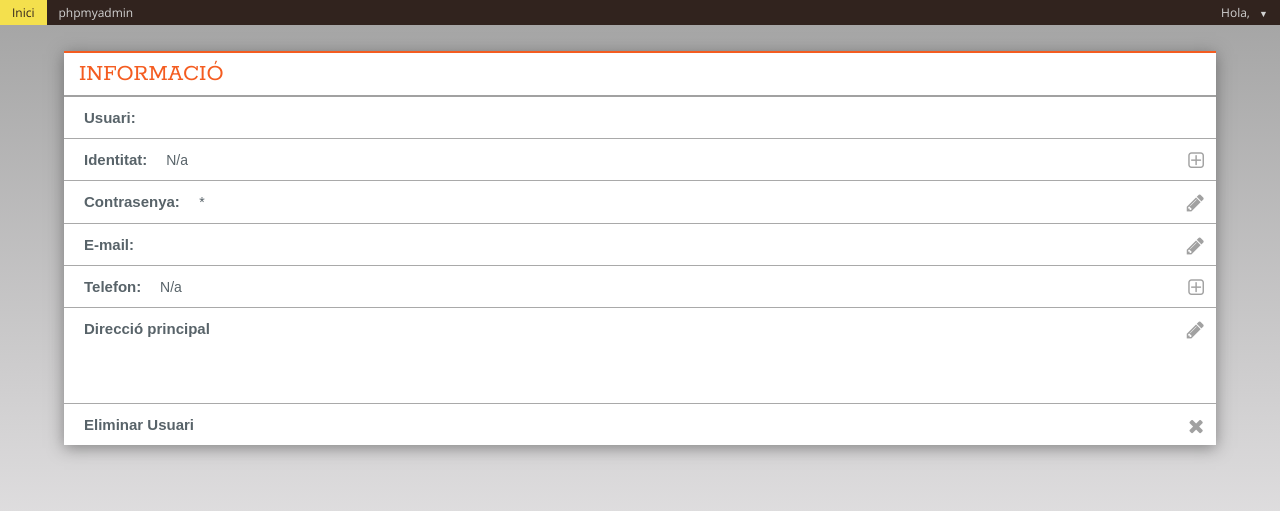
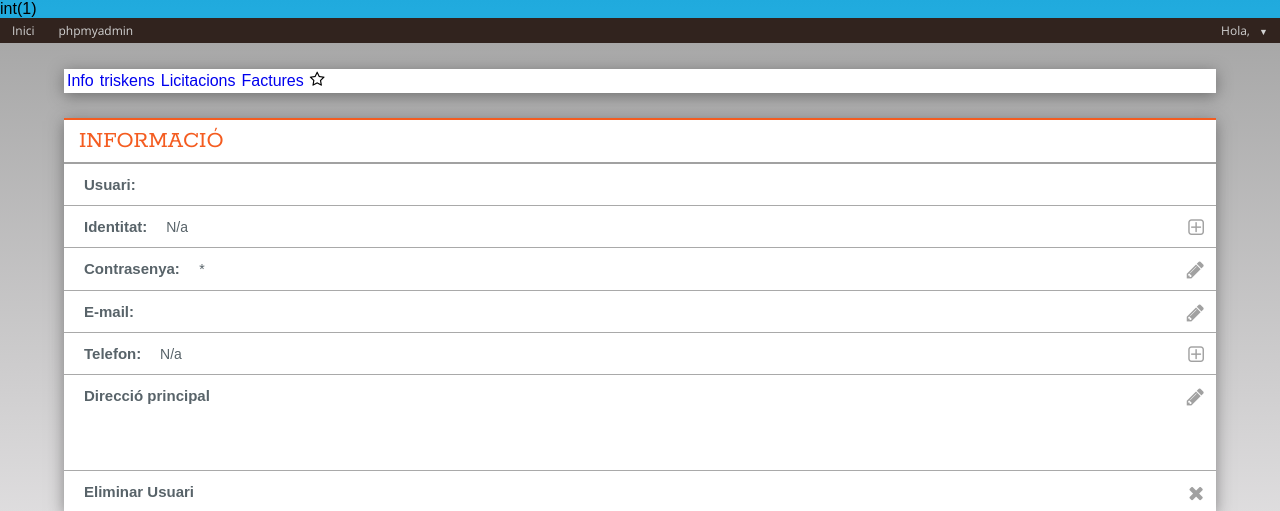
Before and after one commit to M7UF4/SubWeb, a PHP site: page /user in a window 1280 px wide. Shown: the top 511 px of the page. Run offline with PHP 8.4, Linux system fonts and the light colour scheme; the visitor is signed in with stand-in values (Sample User, id 1).

Commit message:
User - Panel

```diff
--- a/Public/css/panellUser.css
+++ b/Public/css/panellUser.css
@@ -10,6 +10,30 @@ body{
     filter: progid:DXImageTransform.Microsoft.gradient( startColorstr='#a3a3a3', endColorstr='#fffcff', GradientType=0 );
 }
 .user-box{
+    width: 100%;
+}
+.user-menu{
+    margin-top: 2%;
+    margin-left: 5%;
+    margin-right: 5%;
+    max-width: 90%;
+    width: auto;
+    background-color: white;
+    overflow: auto;
+    -webkit-box-shadow: 0px 3px 15px 0px rgba(51,51,51,0.51);
+    -moz-box-shadow: 0px 3px 15px 0px rgba(51,51,51,0.51);
+    box-shadow: 0px 3px 15px 0px rgba(51,51,51,0.51);
+}
+.user-menu > ul{
+    width: 100%;
+}
+.user-menu > ul > li{
+    width: auto;
+    padding: 3px;
+    float: left;
+}
+.user-menu > ul > li > a{
+    display: block;
     width: 100%;
 }
 .user-content{
@@ -45,7 +69,7 @@ body{
         width: 20px;
         height: 20px;
         float: left;
-        transition: all 0.3s;
+        transition: all 0.6s;
         transform: rotate(-135deg);
 
     }
@@ -53,7 +77,7 @@ body{
         border: 1px solid #b2b2b2;
         background-color: #d2d2d2;
         float: left;
-        transition: all 0.3s;
+        transition: all 0.6s;
         transform: rotate(45deg);
     }
     .user-title > a > .sb-return > .sb-return-icon{
--- a/Public/layouts/menu.php
+++ b/Public/layouts/menu.php
@@ -49,7 +49,7 @@
 
             if(isset($_SESSION['usuari'])){
                 $value=$_SESSION['usuari'];
-                //var_dump($value);
+                var_dump($value);
             }
             echo '<div class="header-nav">';
                 echo'<ul class="nav">';
--- a/System/Protocols/Usuari_Delete.php
+++ b/System/Protocols/Usuari_Delete.php
@@ -5,7 +5,6 @@
     $pass = md5($_POST['pass']);
     $usuari = new Usuari();
     $result1 = $usuari->verificar_login($user,$pass);
-    if(!isset($_SESSION['usuari'])){
     if( $result1 != null){
         $result2 = $usuari->delete($user_id);
         if($result2){
@@ -16,5 +15,4 @@
     }else{
         echo 'error1';
     }
-    }
 ?>
--- a/System/Protocols/Usuari_Signin.php
+++ b/System/Protocols/Usuari_Signin.php
@@ -1,7 +1,7 @@
 <?php
     require_once('../Classes/Usuari.php');
     //Requiered inputs
-    $newSaldo = 50; //Saldo inicial
+    $newSaldo = 500; //Saldo inicial
     $newUser = $_POST['user'];
     $newPass = md5($_POST['pass']);
     $newEmail = $_POST['email'];
--- a/index.php
+++ b/index.php
@@ -15,7 +15,6 @@ include "Public/layouts/menu.php";?>
 
         </div>
         <div class="content-zone">
-
         </div>
     </div>
 </div>
--- a/user/index.php
+++ b/user/index.php
@@ -1,7 +1,7 @@
 <!-- Header content box -->
 <?php
 $title='Configuració';
-$migas='#Inici|../index.php#Configuració|index.php';
+$migas='#Inici|../index.php#Configuració#Informació|../user';
 include "../Public/layouts/menu.php";?>
 
 <!-- Content body -->
@@ -9,7 +9,15 @@ include "../Public/layouts/menu.php";?>
 <div class="user-box">
     <!--user menu Box -->
     <div class="user-menu">
-
+        <ul>
+            <li class='um-active'><a href="../user">Info</a></li>
+            <li><a href="triskens.php">triskens</a></li>
+            <li><a href="licitacions.php">Licitacions</a></li>
+            <li><a href="factures.php">Factures</a></li>
+            <?php
+            echo '<li><a>'.$value['saldo'].'<i class="fa fa-star-o"></i></a></li>';
+            ?>
+        </ul>
     </div>
     <!--Content Box -->
     <div class="user-content">
```
Also changed, not shown: nbproject/private/private.xml (+2 -6 lines). Lines whose indentation alone changed are shown as unchanged.
